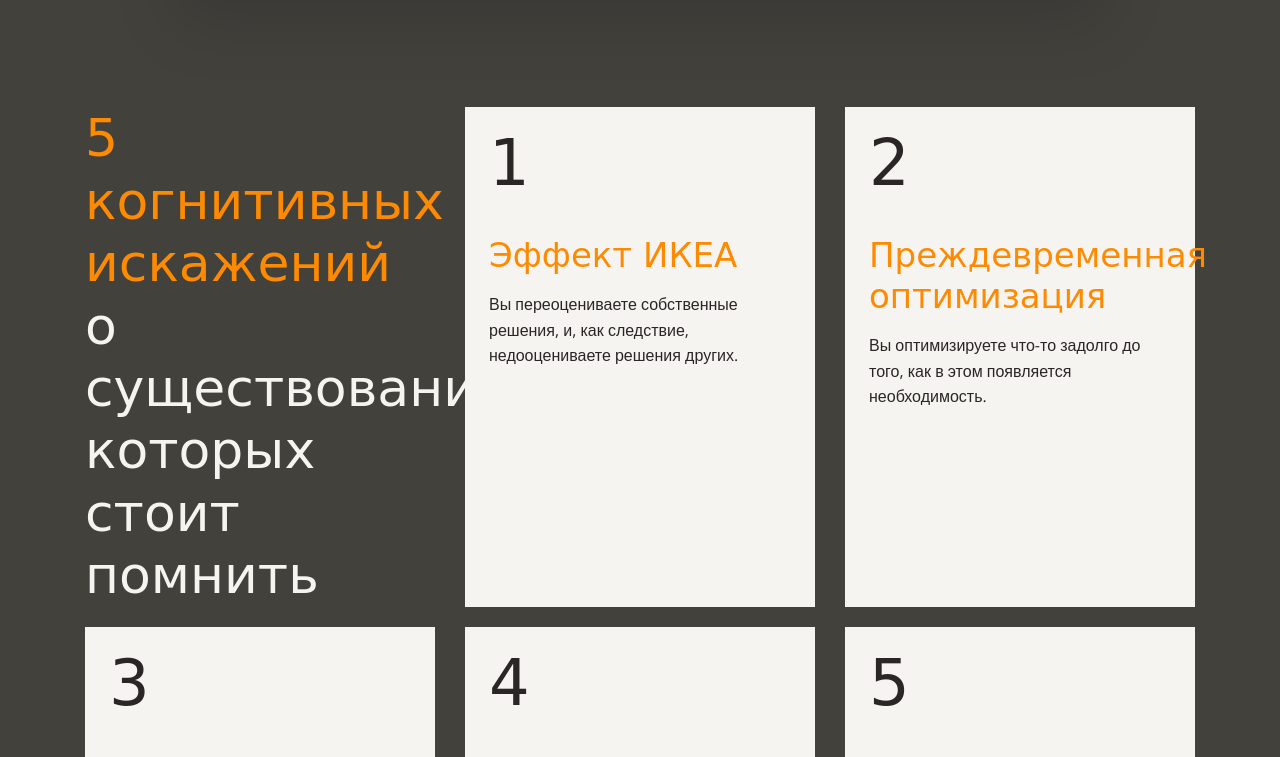
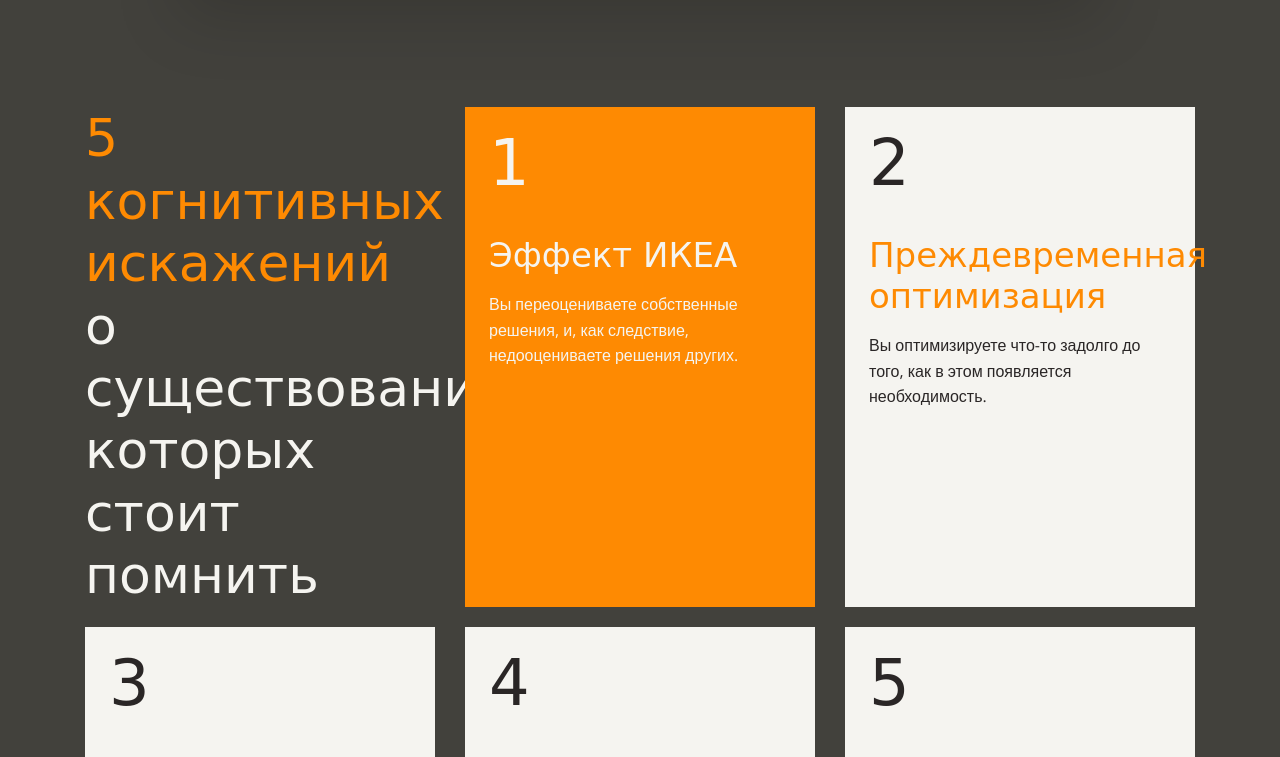
Before and after one commit to bbngpw/layout-designer-project-lvl1, a website: page src/index.html in a window 1280 px wide. In both pictures the pointer is over the link 640 px from the left and 2150 px from the top of the page. Shown: the part 1793-2550 px from the top of the page. Drawn offline with nearby package versions, Linux system fonts and the light colour scheme; a web font is replaced by a local one.

Commit message:
Добавлены стили для состояния карточки при наведении

```diff
--- a/src/styles/style.css
+++ b/src/styles/style.css
@@ -161,6 +161,16 @@
   background-color: #f5f4f0;
 }
 
+.bias-card:hover {
+  color: #f5f4f0;
+
+  background-color: #fe8a02;
+}
+
+.bias-card:hover h3 {
+  color: #f5f4f0;
+}
+
 .flex-container {
   display: flex;
   flex-wrap: wrap;
```
